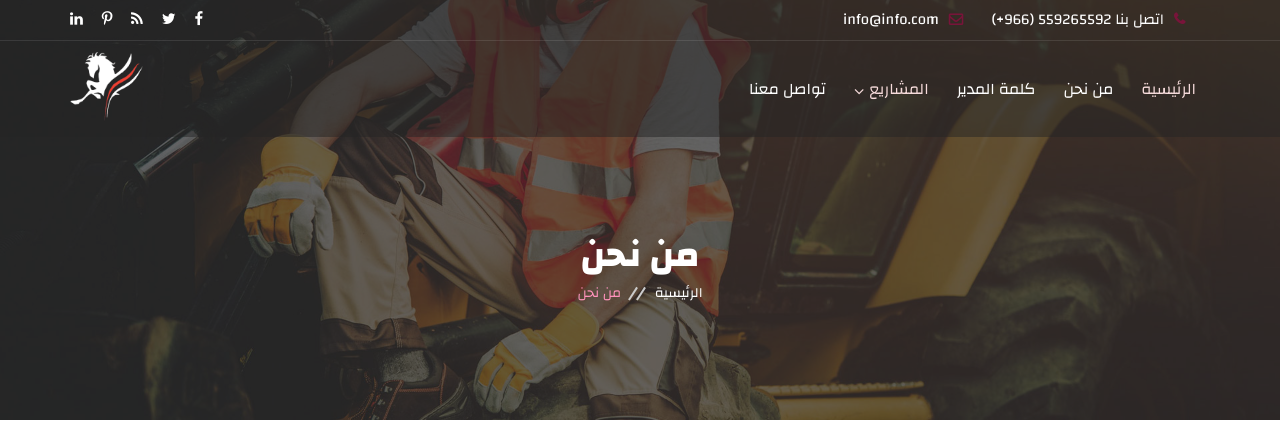
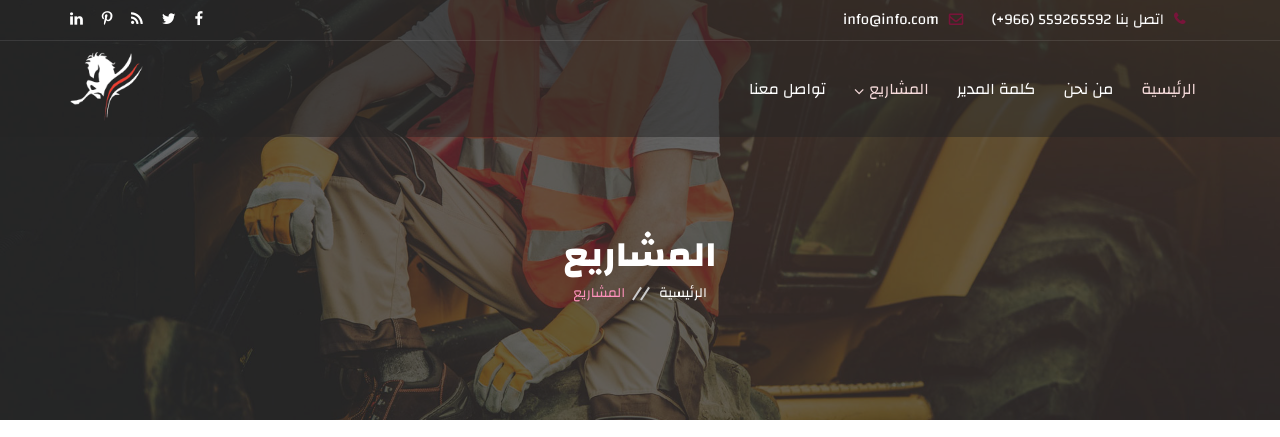
Before and after one commit to hamza202/sagercom, a PHP site: page /projects.php in a window 1280 px wide. Shown: the top 437 px of the page. Run offline with PHP 8.4, Linux system fonts and the light colour scheme.

Commit message:
First commit

```diff
--- a/director.php
+++ b/director.php
@@ -89,7 +89,7 @@
         <div class="container">
             <div class="row">
                 <div class="col-md-12 text-center">
-                    <h1 class="page-title">من نحن</h1>
+                    <h1 class="page-title">كلمة المدير</h1>
                     <ul>
                         <li>
                             <a class="active" href="index.php">الرئيسية</a>
--- a/menu.php
+++ b/menu.php
@@ -20,7 +20,7 @@
         <!--Service Menu End-->
 
         <!-- Drop Down -->
-        <li class="current-menu-item current_page_item menu-item-has-children"><a href="#">المشاريع </a>
+        <li class="current-menu-item current_page_item menu-item-has-children"><a href="projects.php">المشاريع </a>
             <ul class="sub-menu">
                 <li> <a href="#">مشروع1</a> </li>
                 <li> <a href="#">مشروع2</a> </li>
--- a/projects.php
+++ b/projects.php
@@ -89,12 +89,12 @@
         <div class="container">
             <div class="row">
                 <div class="col-md-12 text-center">
-                    <h1 class="page-title">من نحن</h1>
+                    <h1 class="page-title">المشاريع</h1>
                     <ul>
                         <li>
                             <a class="active" href="index.php">الرئيسية</a>
                         </li>
-                        <li>من نحن</li>
+                        <li>المشاريع</li>
                     </ul>
                 </div>
             </div>
```
